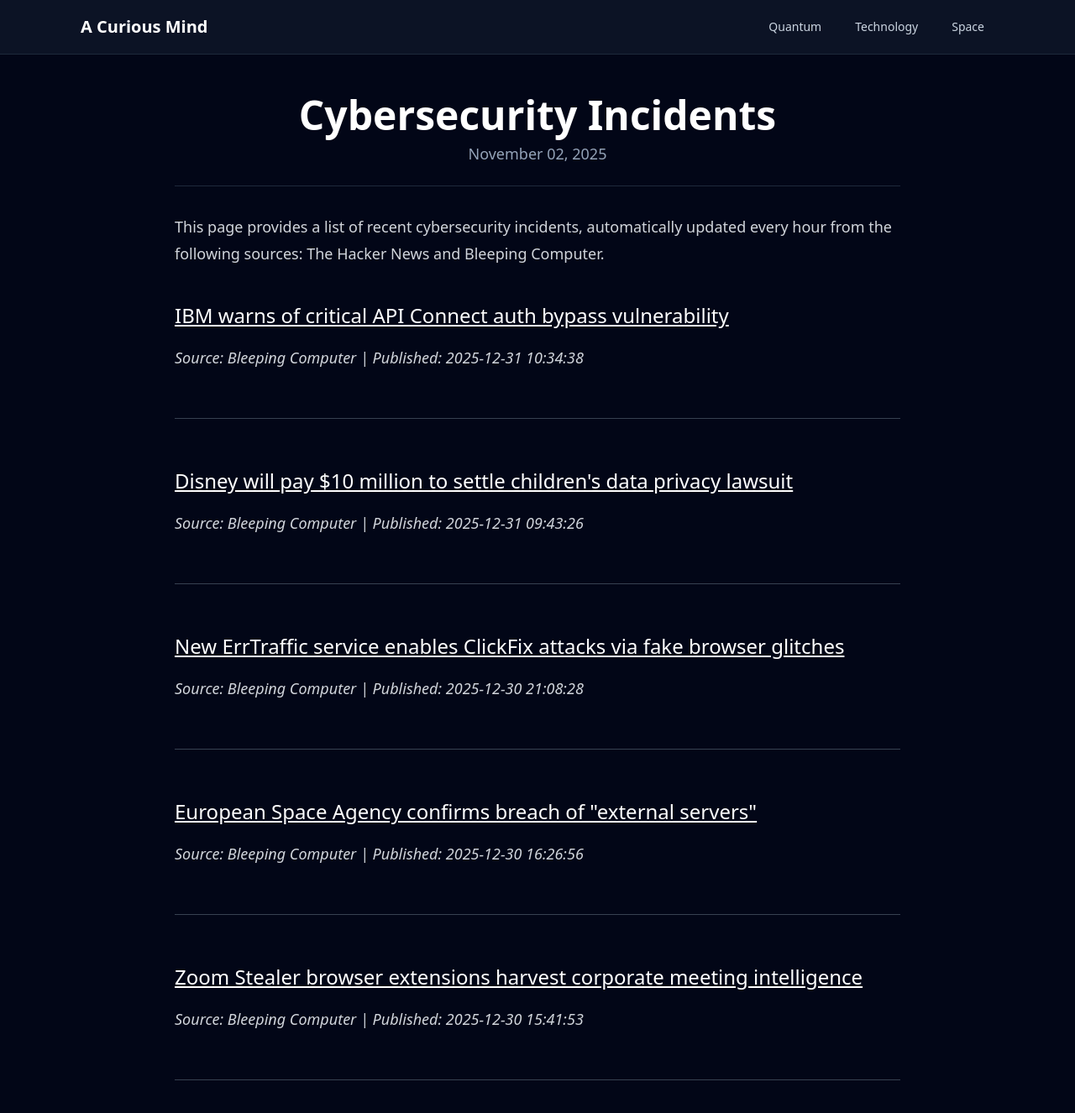
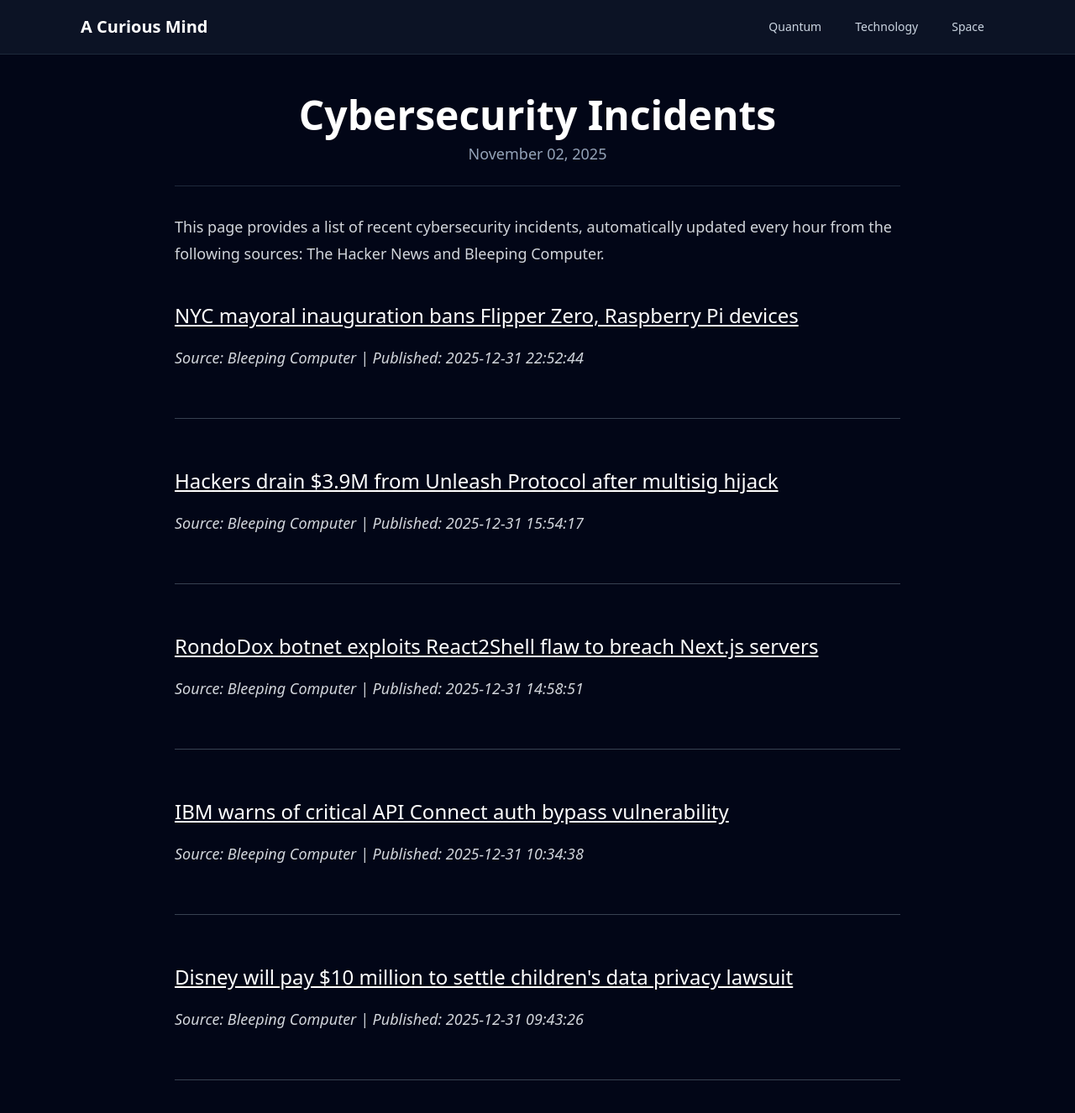
Before and after one commit to onehl7/onehl7.github.io, a Jekyll site: the page built from _posts/2025-11-02-cybersecurity-incidents.md, in a window 1280 px wide and 1400 px high. Shown: the top 1326 px of the window at 84% size. Built offline with Jekyll 4.4.1, drawn with Linux system fonts in a browser that asks for light colours; nearby versions of some CDN libraries.

Commit message:
Update news data

```diff
--- a/_data/news.json
+++ b/_data/news.json
@@ -1,4 +1,22 @@
 [
+  {
+    "source": "Bleeping Computer",
+    "title": "NYC mayoral inauguration bans Flipper Zero, Raspberry Pi devices",
+    "link": "https://www.bleepingcomputer.com/news/security/nyc-mayoral-inauguration-bans-flipper-zero-raspberry-pi-devices/",
+    "published": "2025-12-31 22:52:44"
+  },
+  {
+    "source": "Bleeping Computer",
+    "title": "Hackers drain $3.9M from Unleash Protocol after multisig hijack",
+    "link": "https://www.bleepingcomputer.com/news/security/hackers-drain-39m-from-unleash-protocol-after-multisig-hijack/",
+    "published": "2025-12-31 15:54:17"
+  },
+  {
+    "source": "Bleeping Computer",
+    "title": "RondoDox botnet exploits React2Shell flaw to breach Next.js servers",
+    "link": "https://www.bleepingcomputer.com/news/security/rondodox-botnet-exploits-react2shell-flaw-to-breach-nextjs-servers/",
+    "published": "2025-12-31 14:58:51"
+  },
   {
     "source": "Bleeping Computer",
     "title": "IBM warns of critical API Connect auth bypass vulnerability",
@@ -10,23 +28,5 @@
     "title": "Disney will pay $10 million to settle children's data privacy lawsuit",
     "link": "https://www.bleepingcomputer.com/news/security/disney-will-pay-10m-to-settle-claims-of-childrens-privacy-violations-on-youtube/",
     "published": "2025-12-31 09:43:26"
-  },
-  {
-    "source": "Bleeping Computer",
-    "title": "New ErrTraffic service enables ClickFix attacks via fake browser glitches",
-    "link": "https://www.bleepingcomputer.com/news/security/new-errtraffic-service-enables-clickfix-attacks-via-fake-browser-glitches/",
-    "published": "2025-12-30 21:08:28"
-  },
-  {
-    "source": "Bleeping Computer",
-    "title": "European Space Agency confirms breach of \"external servers\"",
-    "link": "https://www.bleepingcomputer.com/news/security/european-space-agency-confirms-breach-of-external-servers/",
-    "published": "2025-12-30 16:26:56"
-  },
-  {
-    "source": "Bleeping Computer",
-    "title": "Zoom Stealer browser extensions harvest corporate meeting intelligence",
-    "link": "https://www.bleepingcomputer.com/news/security/zoom-stealer-browser-extensions-harvest-corporate-meeting-intelligence/",
-    "published": "2025-12-30 15:41:53"
   }
 ]
```
